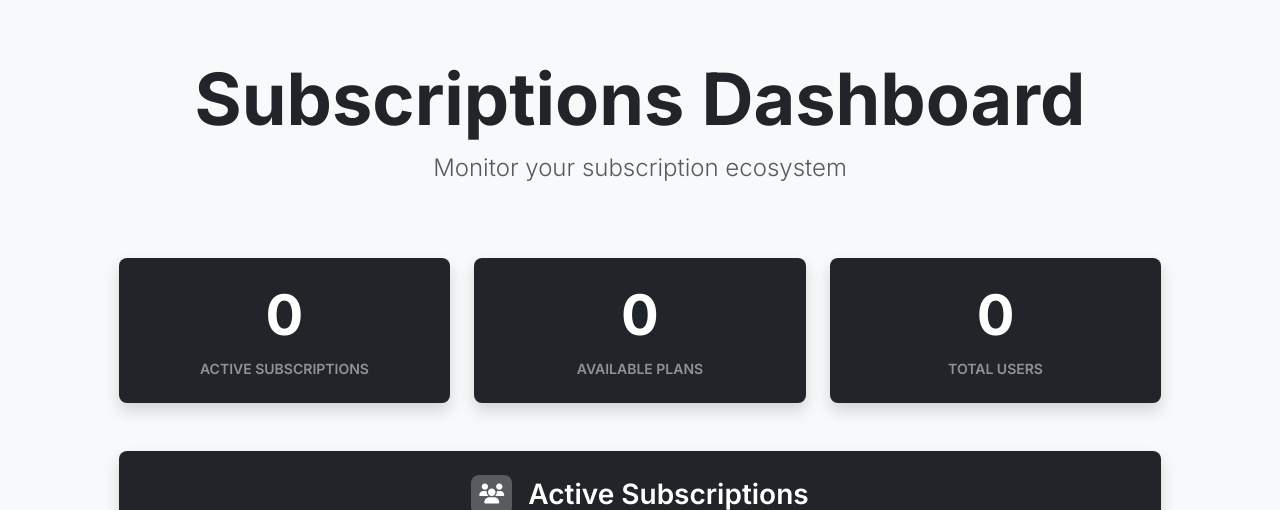
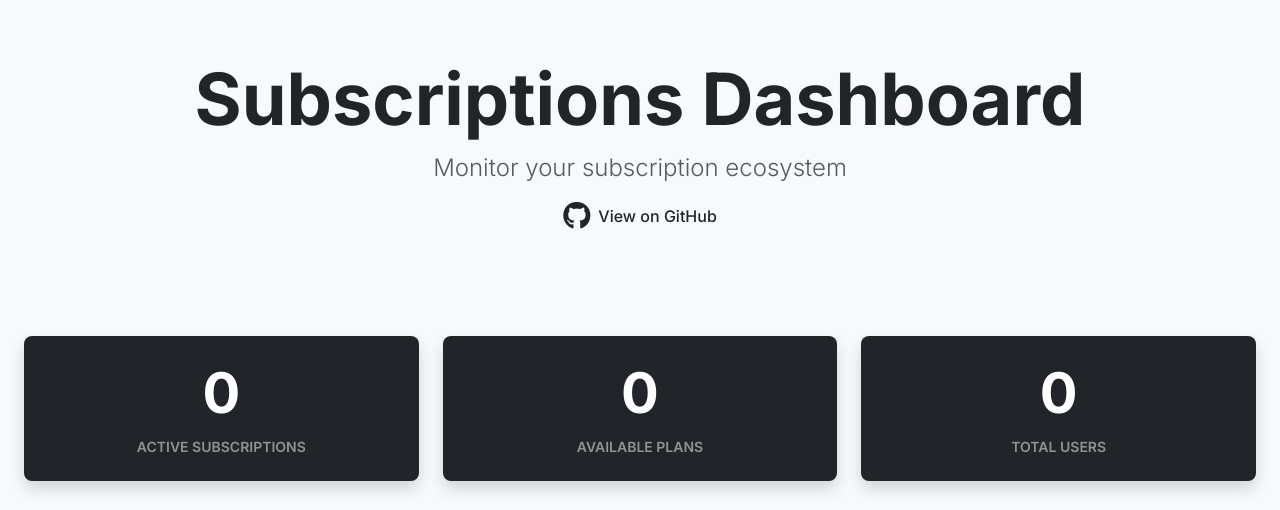
Before and after one commit to adib-the-noob/metro-vps-assignment, a Django app: page / in a window 1280 px wide. Shown: the top 510 px of the page. Run offline with Django 5.2, Linux system fonts and the light colour scheme; data that the repository does not hold is empty; some libraries are stand-ins or nearby versions.

Commit message:
frontend updated

```diff
--- a/app/templates/dashboard.html
+++ b/app/templates/dashboard.html
@@ -21,7 +21,14 @@
                 <header class="text-center mb-5 py-2">
                     <h1 class="display-2 fw-bold text-dark mb-2">Subscriptions Dashboard</h1>
                     <p class="lead text-muted fs-4 fw-light">Monitor your subscription ecosystem</p>
+                    <div class="mt-3">
+                        <a href="https://github.com/adib-the-noob/metro-vps-assignment" target="_blank" class="text-decoration-none text-dark d-inline-flex align-items-center">
+                            <i class="fab fa-github fs-3 me-2"></i>
+                            <span class="fw-medium">View on GitHub</span>
+                        </a>
+                    </div>
                 </header>
+            </div>
 
                 <!-- Stats Overview -->
                 <section class="row g-4 mb-5 justify-content-center" aria-label="Subscription Statistics">
```
